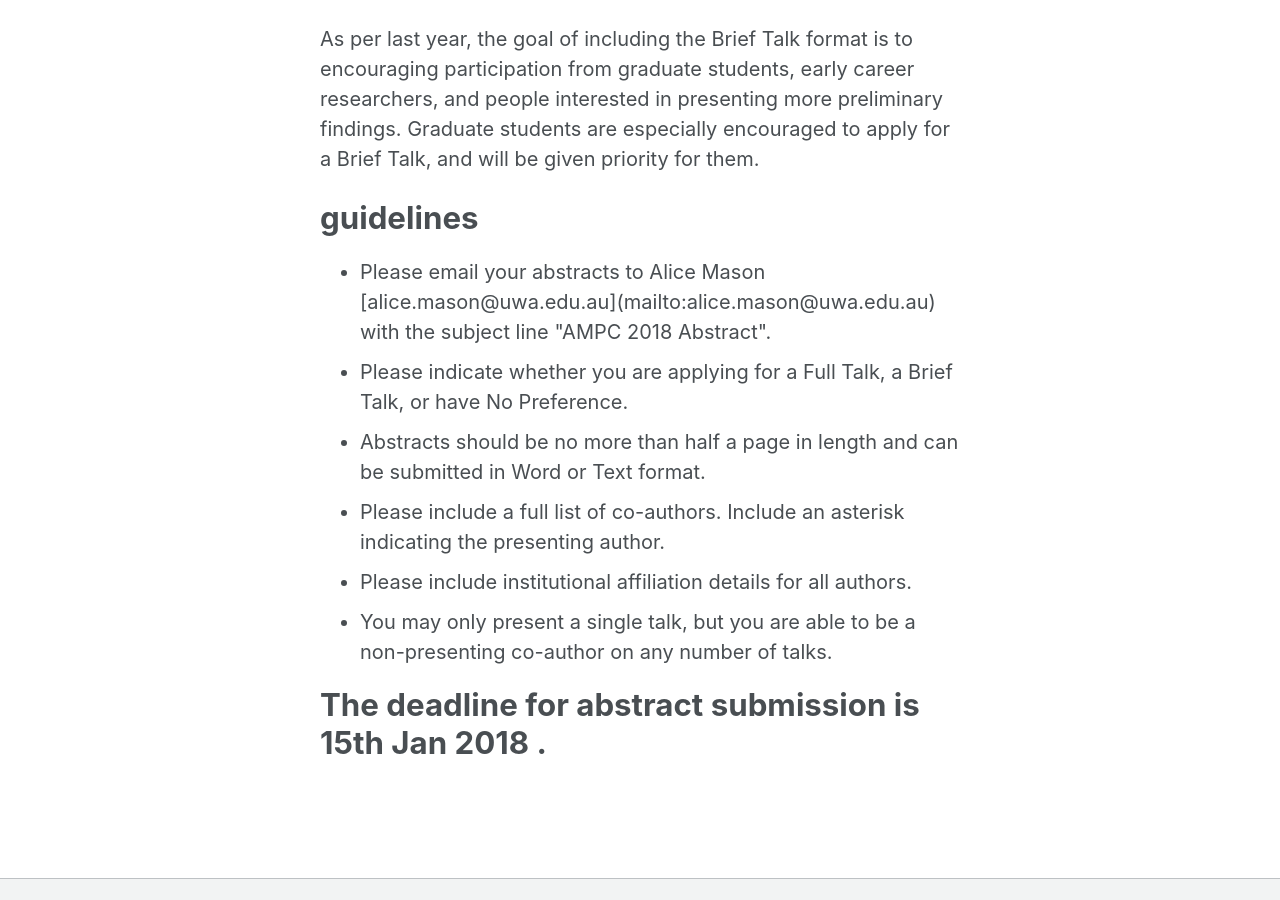
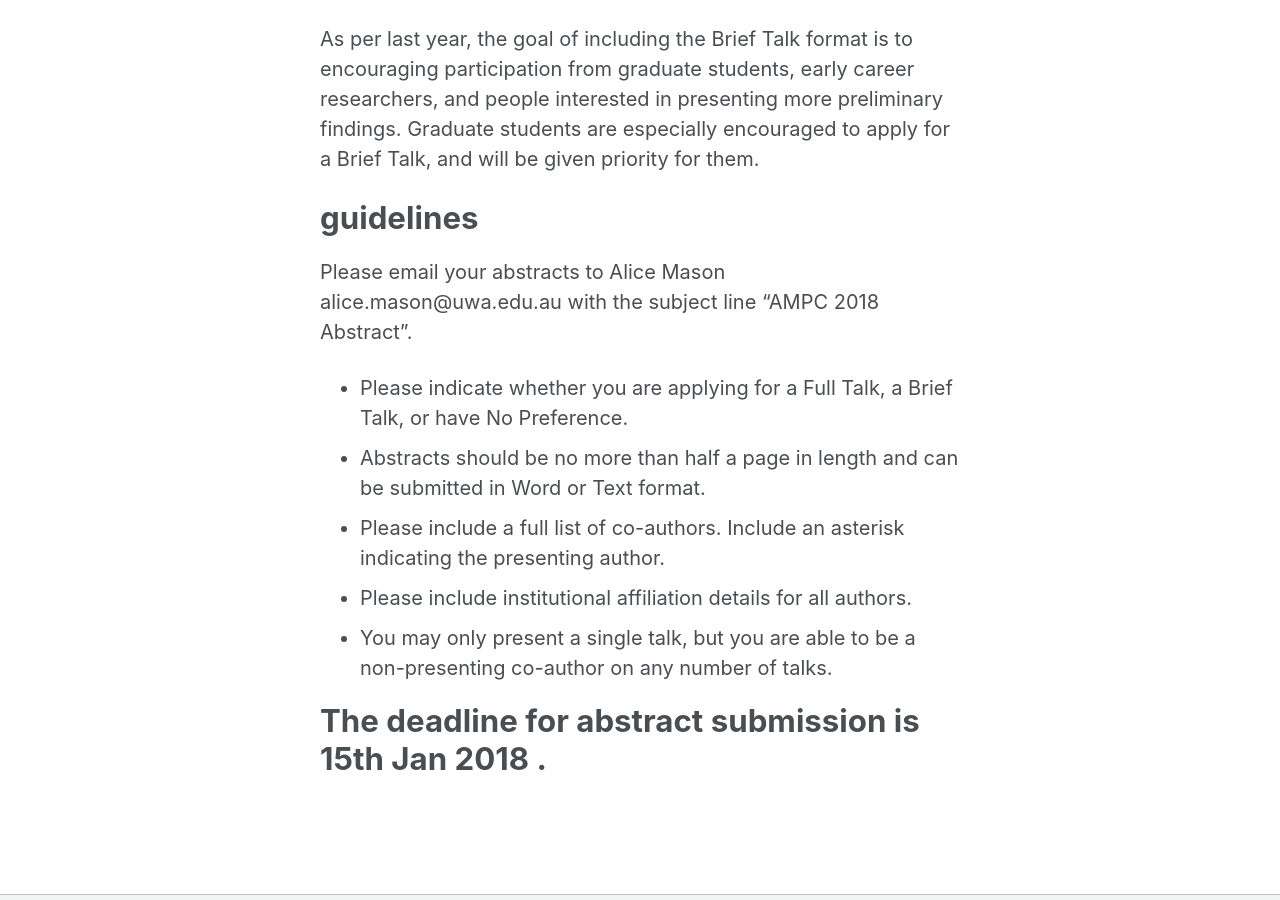
Before and after one commit to alicemason/AMPC18, a Jekyll site: the page built from _pages/Abstracts.md, in a window 1280 px wide and 900 px high, scrolled down 530 px. Built offline with Jekyll 4.4.1, drawn with Linux system fonts in a browser that asks for light colours.

Commit message:
mail address

```diff
--- a/_pages/Abstracts.md
+++ b/_pages/Abstracts.md
@@ -17,9 +17,9 @@ Following the format of last year's conference we will have both Full Talks and
 As per last year, the goal of including the Brief Talk format is to encouraging participation from graduate students, early career researchers, and people interested in presenting more preliminary findings. Graduate students are especially encouraged to apply for a Brief Talk, and will be given priority for them.
 
 # guidelines
+Please email your abstracts to Alice Mason [alice.mason@uwa.edu.au](mailto:alice.mason@uwa.edu.au) with the subject line "AMPC 2018 Abstract".
 
 <ul>
-<li> Please email your abstracts to Alice Mason [alice.mason@uwa.edu.au](mailto:alice.mason@uwa.edu.au) with the subject line "AMPC 2018 Abstract".</li>
 <li> Please indicate whether you are applying for a Full Talk, a Brief Talk, or have No Preference.</li>
 <li> Abstracts should be no more than half a page in length and can be submitted in Word or Text format.</li>
 <li> Please include a full list of co-authors. Include an asterisk indicating the presenting author.</li>
```
